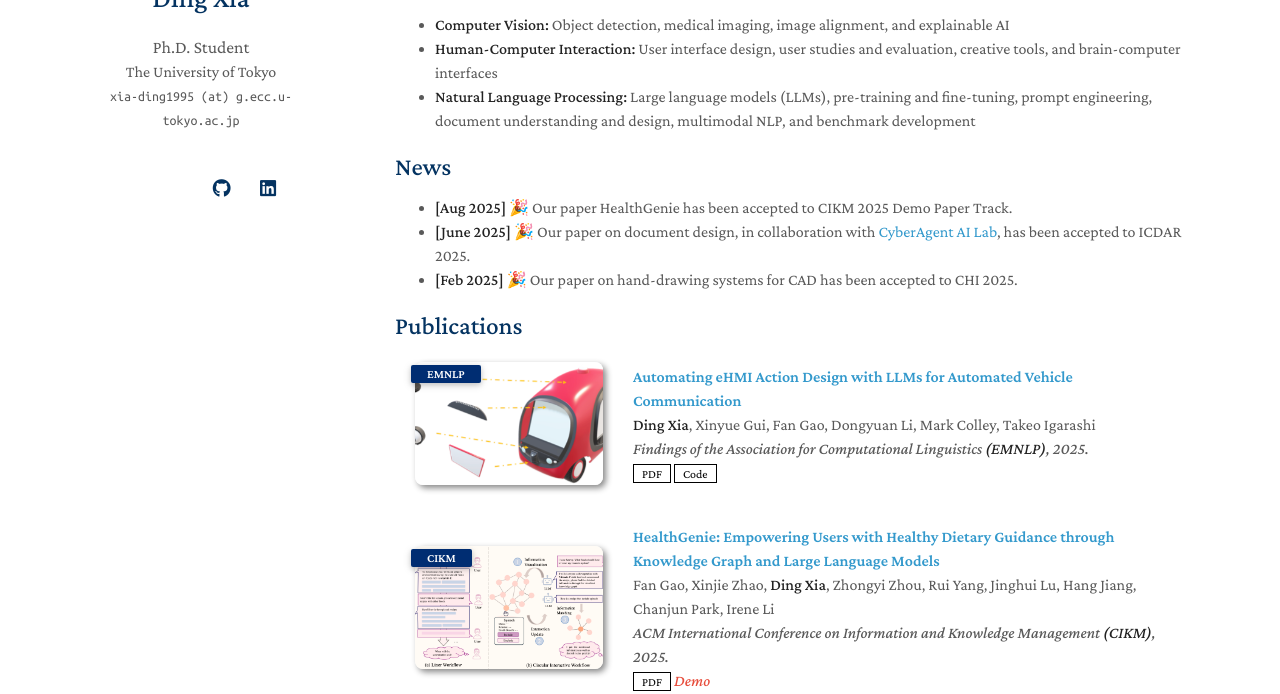
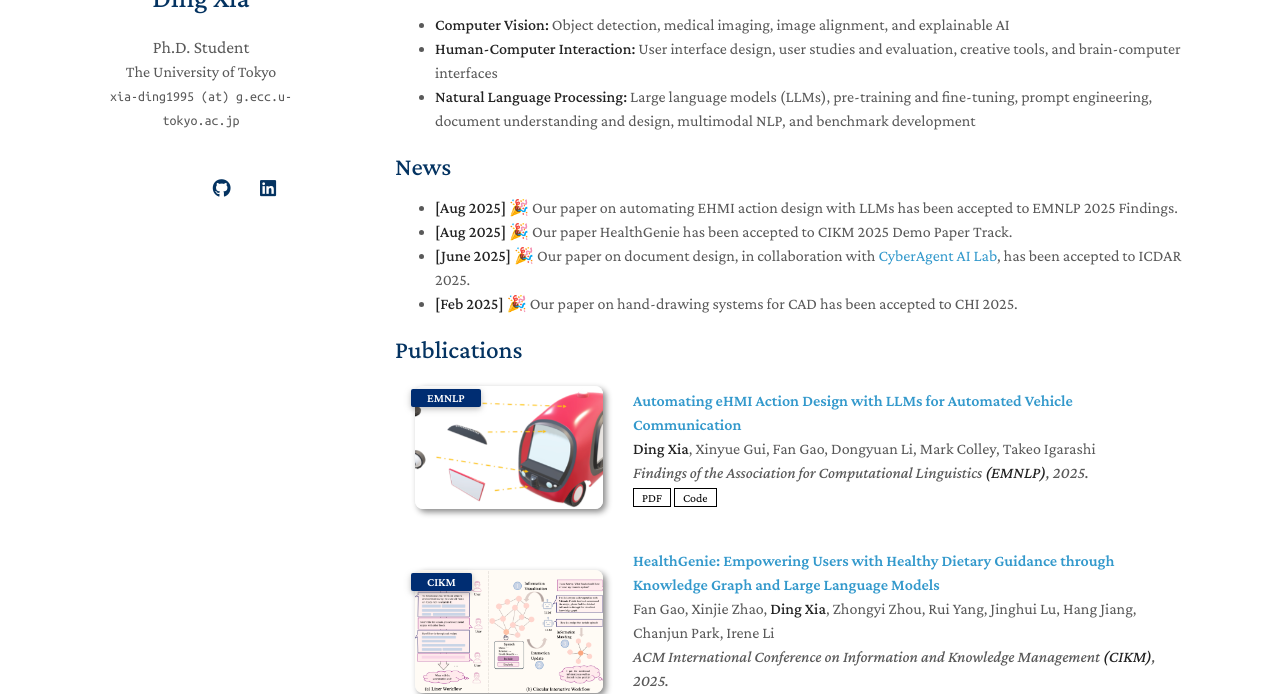
Before and after one commit to ApisXia/apisxia.github.io, a Jekyll site: the page built from index.md, in a window 1280 px wide and 900 px high, cut to the strip 206-900 px from the top of the window. Built offline with Jekyll 4.4.1, drawn with Linux system fonts in a browser that asks for light colours; a style sheet for code colours, icons or effects is not loaded; our own code applies the rules of GitHub Pages for plain Markdown files.

Commit message:
add news

```diff
--- a/index.md
+++ b/index.md
@@ -14,6 +14,7 @@ I am a Ph.D. student at the Information Science and Technology department of The
 
 ## News
 
+- **[Aug 2025]** 🎉 Our paper on automating EHMI action design with LLMs has been accepted to EMNLP 2025 Findings.
 - **[Aug 2025]** 🎉 Our paper HealthGenie has been accepted to CIKM 2025 Demo Paper Track.
 - **[June 2025]** 🎉 Our paper on document design, in collaboration with [CyberAgent AI Lab](https://research.cyberagent.ai/), has been accepted to ICDAR 2025.
 - **[Feb 2025]** 🎉 Our paper on hand-drawing systems for CAD has been accepted to CHI 2025.
```
